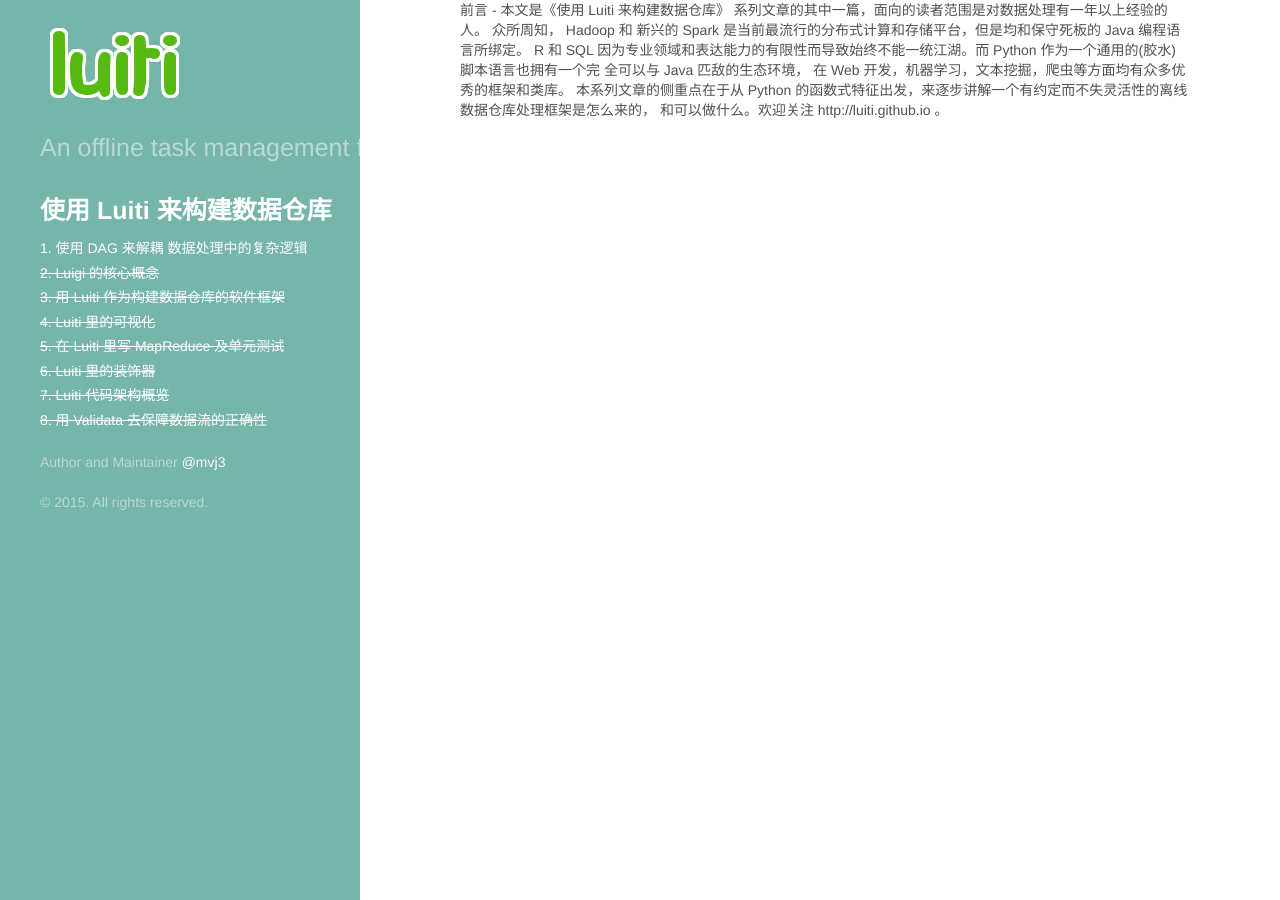
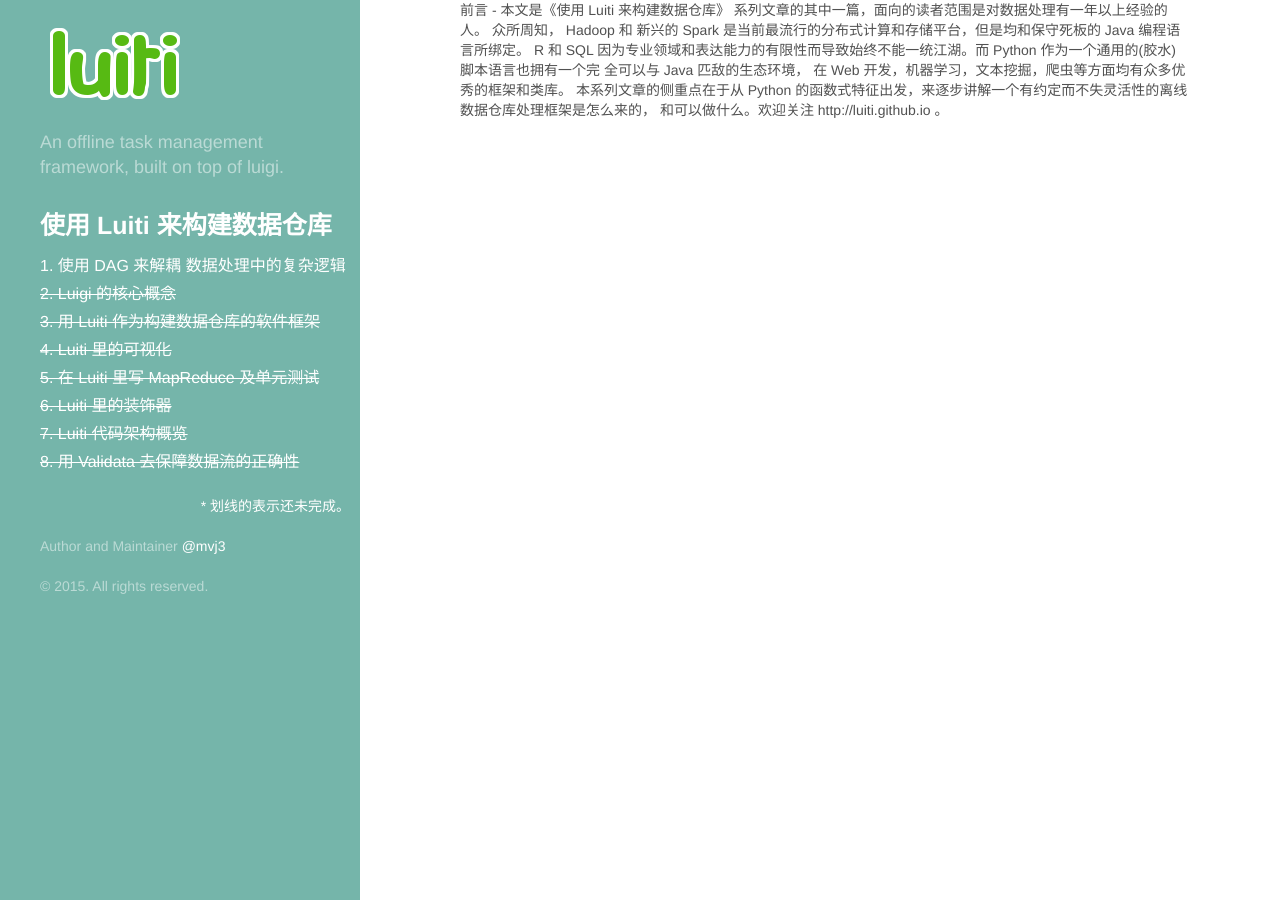
Before and after one commit to Luiti/luiti.github.io, a Jekyll site: the page built from chinese/index.markdown, in a window 1280 px wide. Built offline with Jekyll 4.4.1, drawn with Linux system fonts in a browser that asks for light colours; Markdown is read by kramdown in place of the engine named in the settings.

Commit message:
Fix bootstrap overwrite the poole CSS

```diff
--- a/_includes/head.html
+++ b/_includes/head.html
@@ -16,11 +16,23 @@
 
   <!-- CSS -->
   <link rel="stylesheet" href="{{ "/bower_components/bootstrap/dist/css/bootstrap.min.css" | prepend: site.baseurl }}">
-
   <link rel="stylesheet" href="{{ "/public/css/poole.css" | prepend: site.baseurl }}">
   <link rel="stylesheet" href="{{ "/public/css/syntax.css" | prepend: site.baseurl }}">
   <link rel="stylesheet" href="{{ "/public/css/hyde.css" | prepend: site.baseurl }}">
   <link rel="stylesheet" href="http://fonts.googleapis.com/css?family=PT+Sans:400,400italic,700|Abril+Fatface">
+
+  <!-- Fix bootstrap overwrite the poole CSS -->
+  <style>
+  .sidebar .container {
+    width: 350px;
+  }
+  .sidebar .container .sidebar-about p.lead {
+    font-size: 18px;
+  }
+  .sidebar .container .sidebar-nav a {
+    font-size: 16px;
+  }
+  </style>
 
 
   <!-- JavaScript -->
@@ -32,4 +44,5 @@
 
   <!-- RSS -->
   <link rel="alternate" type="application/rss+xml" title="RSS" href="/feed.xml">
+
 </head>
--- a/_layouts/chinese_luiti.html
+++ b/_layouts/chinese_luiti.html
@@ -68,5 +68,7 @@ div.content.container {
 
     sidebar.html(items);
 
+    sidebar.append($("<div style='color:white;text-align:right;margin-top:20px;'>* 划线的表示还未完成。</div>"));
+
   });
 </script>
```
